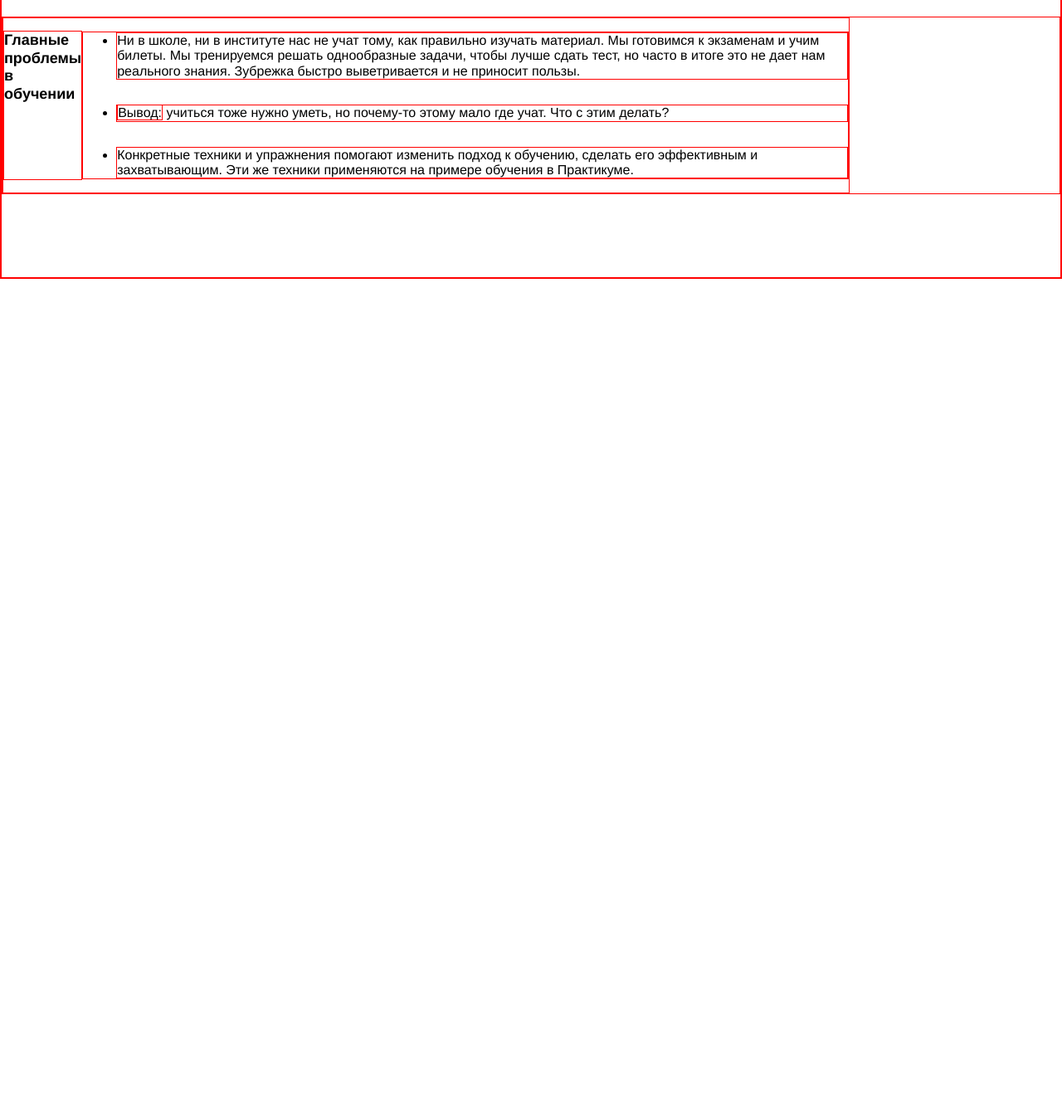
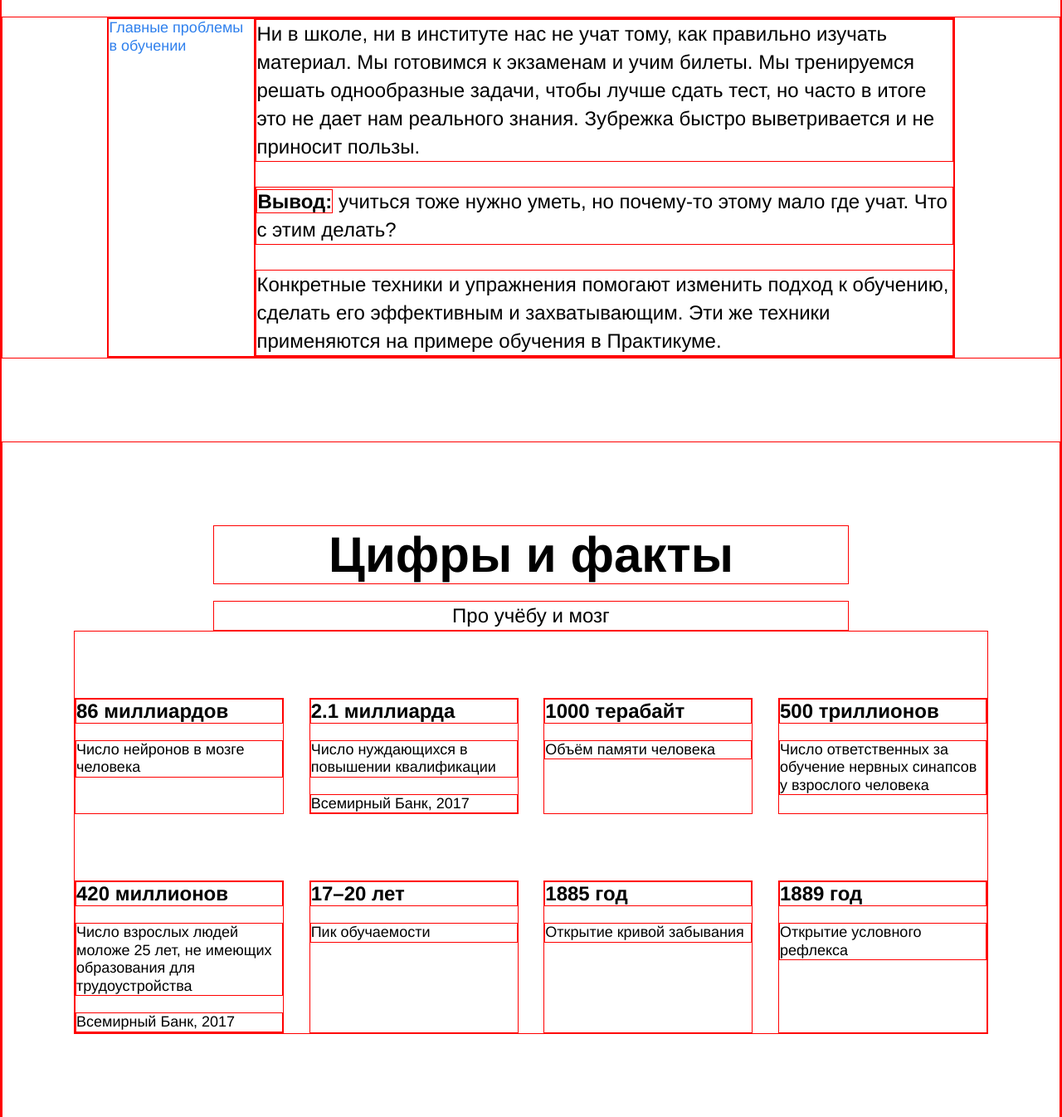
Before and after one commit to wolfox18/how-to-learn, a plain HTML site: page index.html in a window 1280 px wide. Shown: the part 840-2186 px from the top of the page at 83% size. Before the commit the page ends 1176 px from the top, so only its background shows below. Drawn offline with Linux system fonts and the light colour scheme.

Commit message:
first block and starto second

```diff
--- a/index.html
+++ b/index.html
@@ -15,7 +15,8 @@
     <img class="logo logo_place_header" src="./images/logo_place_header.svg" alt="Yandex Practicum Logo"> </img>
     <h1 class="header__title">Научиться учиться</h1>
     <p class="header__subtitle">Какие современные и эффективные подходы к обучению вы можете использовать в своей жизни?
-      <a href="#" class="link">Узнать→</a></p>
+      <a href="#" class="link">Узнать→</a>
+    </p>
     <img class="header__main-illustration" src="./images/header-image.png" alt="sad boy"></img>
     <div class="header__square-pic"></div>
   </section>
@@ -24,18 +25,65 @@
       <h2 class="two-columns__brief">Главные проблемы в обучении</h2>
       <ul class="two-columns__main-text">
         <li class="two-columns__paragraph">
-          Ни в школе, ни в институте нас не учат тому, как правильно изучать материал. Мы готовимся к экзаменам и учим билеты. Мы тренируемся решать однообразные задачи, чтобы лучше сдать тест, но часто в итоге это не дает нам реального знания. Зубрежка быстро выветривается и не приносит пользы.
+          Ни в школе, ни в институте нас не учат тому, как правильно изучать материал. Мы готовимся к экзаменам и учим
+          билеты. Мы тренируемся решать однообразные задачи, чтобы лучше сдать тест, но часто в итоге это не дает нам
+          реального знания. Зубрежка быстро выветривается и не приносит пользы.
         </li>
         <li class="two-columns__paragraph">
-          <span class="two-columns__span-accent">Вывод:</span> учиться тоже нужно уметь, но почему-то этому мало где учат. Что с этим делать?
+          <span class="two-columns__span-accent">Вывод:</span> учиться тоже нужно уметь, но почему-то этому мало где
+          учат. Что с этим делать?
         </li>
         <li class="two-columns__paragraph">
-          Конкретные техники и упражнения помогают изменить подход к обучению, сделать его эффективным и захватывающим. Эти же техники применяются на примере обучения в Практикуме.
+          Конкретные техники и упражнения помогают изменить подход к обучению, сделать его эффективным и захватывающим.
+          Эти же техники применяются на примере обучения в Практикуме.
         </li>
       </ul>
     </div>
   </section>
-
+  <section class="digits">
+    <h2 class="section-title section-title-size-m">
+      Цифры и факты
+    </h2>
+    <p class="section-subtitle">
+      Про учёбу и мозг
+    </p>
+    <div class="table">
+      <div class="table__cell_theme_light">
+        <h3 class="table__heading">86 миллиардов</h3>
+        <p class="table__text">Число нейронов в мозге человека</p>
+      </div>
+      <div class="table__cell_theme_light">
+        <h3 class="table__heading">2.1 миллиарда</h3>
+        <p class="table__text">Число нуждающихся в повышении квалификации</p>
+        <p class="table__text">Всемирный Банк, 2017</p>
+      </div>
+      <div class="table__cell_theme_light">
+        <h3 class="table__heading">1000 терабайт</h3>
+        <p class="table__text">Объём памяти человека</p>
+      </div>
+      <div class="table__cell_theme_light">
+        <h3 class="table__heading">500 триллионов</h3>
+        <p class="table__text">Число ответственных за обучение нервных синапсов у взрослого человека</p>
+      </div>
+      <div class="table__cell_theme_light">
+        <h3 class="table__heading">420 миллионов</h3>
+        <p class="table__text">Число взрослых людей моложе 25 лет, не имеющих образования для трудоустройства</p>
+        <p class="table__text">Всемирный Банк, 2017</p>
+      </div>
+      <div class="table__cell_theme_light">
+        <h3 class="table__heading">17–20 лет</h3>
+        <p class="table__text">Пик обучаемости</p>
+      </div>
+      <div class="table__cell_theme_light">
+        <h3 class="table__heading">1885 год</h3>
+        <p class="table__text">Открытие кривой забывания</p>
+      </div>
+      <div class="table__cell_theme_light">
+        <h3 class="table__heading">1889 год</h3>
+        <p class="table__text">Открытие условного рефлекса</p>
+      </div>
+    </div>
+  </section>
 </body>
 
 </html>
--- a/styles/style.css
+++ b/styles/style.css
@@ -1,5 +1,6 @@
 * {
   border: 1px solid red;
+  margin: 0;
 }
 
 .page {
@@ -51,8 +52,10 @@
   width: 388px;
   line-height: 25px;
   font-size: 18px;
+  z-index: 2;
 }
-.header__main-illustration{
+
+.header__main-illustration {
   width: 765px;
   height: 608px;
   position: absolute;
@@ -60,6 +63,7 @@
   right: 0;
   bottom: 0;
 }
+
 /* ниже мы привели пример двух селекторов, чтобы вы вспомнили запись элемента */
 .header__square-pic {
   height: 568px;
@@ -70,36 +74,116 @@
   top: 64px;
   z-index: -1;
 }
-.description{
+
+.description {
   margin-top: 100px;
   margin-bottom: 100px;
+  display: flex;
+  justify-content: center;
 }
-.two-columns{
+
+.two-columns {
   display: flex;
   width: 80%;
   min-width: 784px;
   justify-content: space-between;
 }
-.two-columns__brief{
-  width: 175px;
+
+.two-columns__brief {
+  min-width: 175px;
   line-height: 1.2;
   font-size: 18px;
+  color: #2f80ed;
+  font-weight: normal;
+  margin: 0;
 }
-.two-columns__main-text{
+
+.two-columns__main-text {
   display: flex;
   flex-direction: column;
   justify-content: space-between;
+  padding: 0;
+  margin: 0;
 }
-.two-columns__paragraph{
+
+.two-columns__paragraph {
   margin-bottom: 30px;
+  list-style-type: none;
+  line-height: 34px;
+  font-size: 24px;
 }
-.two-columns__paragraph:last-of-type{
+
+.two-columns__paragraph:last-of-type {
   margin-bottom: 0;
 }
-.two-columns__span-accent{
 
+.two-columns__span-accent {
+  font-weight: bold;
 }
+
+.digits {
+  padding-top: 100px;
+  padding-bottom: 100px;
+  display: flex;
+  flex-direction: column;
+  align-items: center;
+}
+
+.section-title {
+  line-height: 1.15;
+  font-weight: bold;
+  text-align: center;
+}
+
+.section-title-size-m {
+  font-size: 60px;
+  width: 60%;
+}
+
+.section-title-size-l {
+  font-size: 120px;
+}
+
+.section-title-theme-light {
+  color: #000;
+}
+
+.section-title-theme-dark {
+  color: #FFF;
+}
+
+.section-subtitle {
+  width: 60%;
+  line-height: 34px;
+  margin-top: 20px;
+  font-size: 24px;
+  text-align: center;
+}
+.table{
+  display: flex;
+  flex-wrap: wrap;
+  justify-content: space-between;
+  width: 1100px;
+}
+.table__heading{
+  line-height: 1.15;
+  font-size: 24px;
+  font-weight: bold;
+}
+.table__text{
+  line-height: 1.2;
+  font-size: 18px;
+  font-weight: normal;
+  margin-top: 20px;
+}
+
 /* и элемента с модификатором вида ключ-значение */
+.table__cell_theme_light {
+  width: 250px;
+  color: #000;
+  margin-right: 0;
+  margin-top: 80px;
+}
 .table__cell_theme_dark {
   width: 200px;
   color: white;
```
